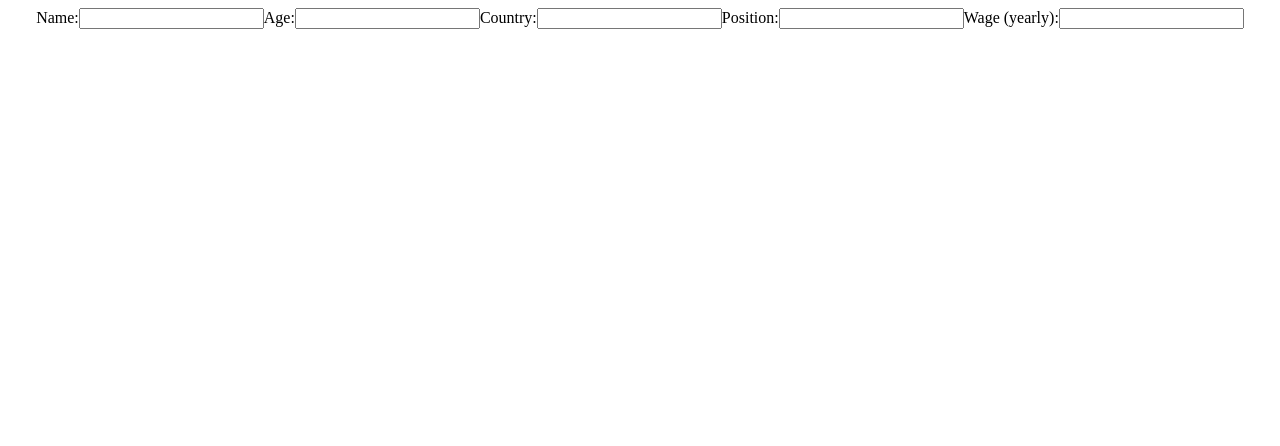
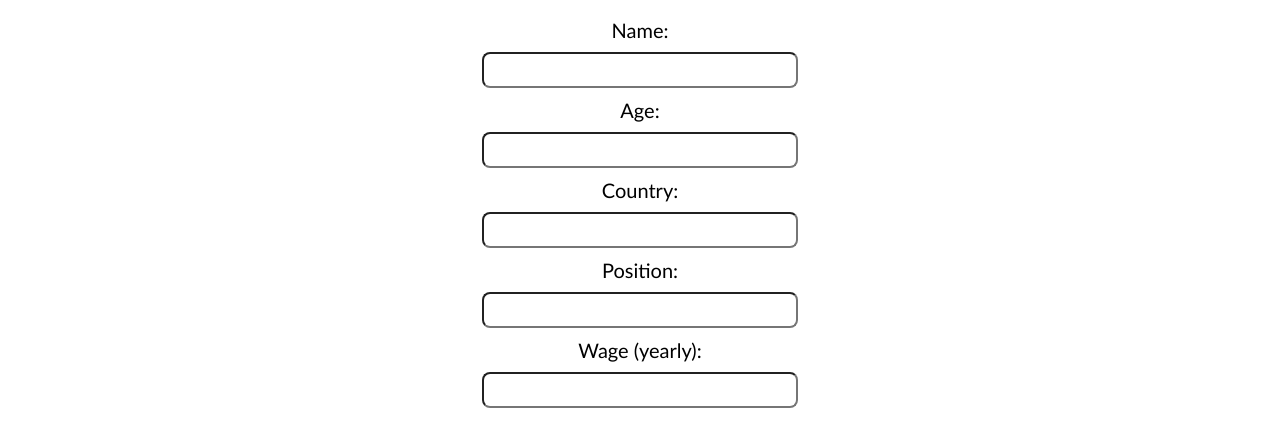
Before and after one commit to blksmth1725/SqlSimpleCrud, a React (Create React App) app in the folder client/: page / in a window 1280 px wide. Shown: the top 446 px of the page. Built offline with nearby package versions, Linux system fonts and the light colour scheme.

Commit message:
Messing with inputs

```diff
--- a/client/src/App.css
+++ b/client/src/App.css
@@ -1,3 +1,29 @@
 .App {
-  text-align: center;
+  display: flex;
+  flex-direction: column;
+  justify-content: center;
 }
+
+.information {
+  display: flex;
+  flex-direction: column;
+  align-items: center;
+}
+
+.information input {
+  font-family: "Gill Sans", "Gill Sans MT", Calibri, "Trebuchet MS",
+    sans-serif;
+  width: 300px;
+  height: 30px;
+  font-size: 18px;
+  padding-left: 10px;
+  border-radius: 8px;
+}
+
+.information label {
+  font-size: 20px;
+  font-weight: 500;
+  font-family: "Gill Sans", "Gill Sans MT", Calibri, "Trebuchet MS",
+    sans-serif;
+  padding: 10px;
+}
--- a/client/src/App.js
+++ b/client/src/App.js
@@ -3,6 +3,7 @@ import "./App.css";
 function App() {
   return (
     <div className="App">
+      <div className="information">
         <label>Name:</label>
         <input type="text" />
         <label>Age:</label>
@@ -14,6 +15,7 @@ function App() {
         <label>Wage (yearly):</label>
         <input type="number" />
       </div>
+    </div>
   );
 }
 
```
Lines whose indentation alone changed are shown as unchanged.
